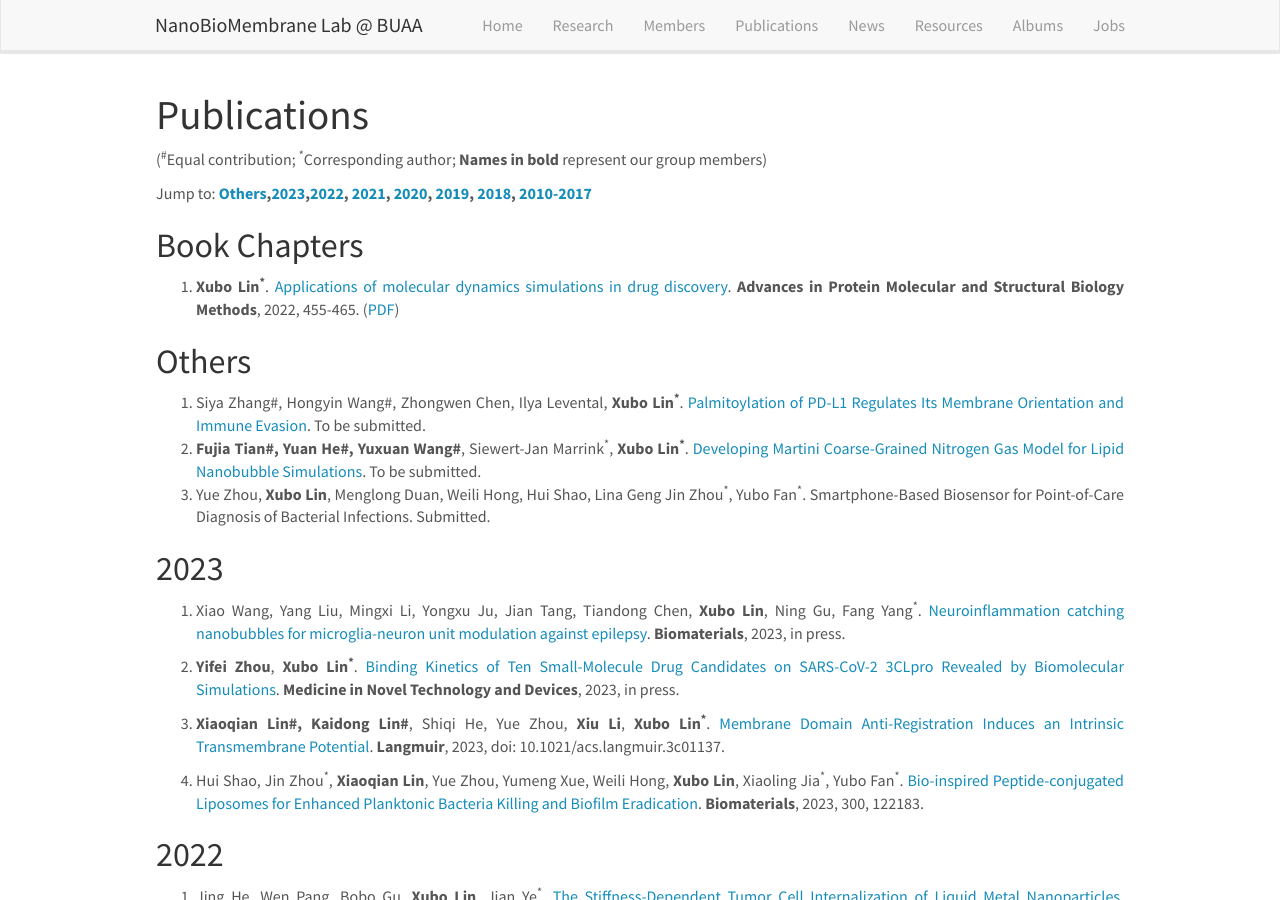
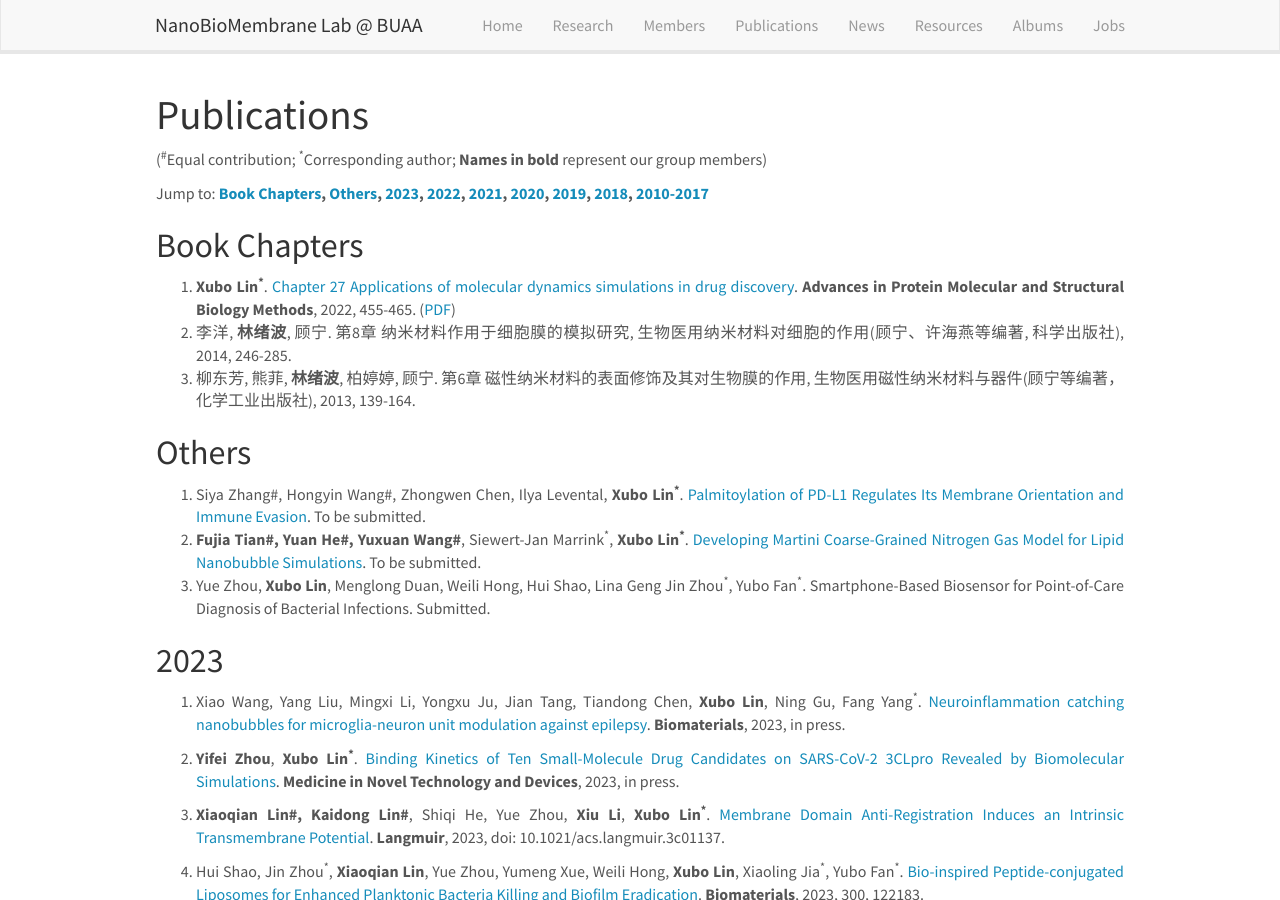
Before and after one commit to linxubo/linxubo.github.io, a Jekyll site: the page built from _pages/publications.md, in a window 1280 px wide and 900 px high. Built offline with Jekyll 4.4.1, drawn with Linux system fonts in a browser that asks for light colours; nearby versions of some CDN libraries; a script that is not in the unit is left out.

Commit message:
Update publications.md

```diff
--- a/_pages/publications.md
+++ b/_pages/publications.md
@@ -9,9 +9,11 @@ permalink: /publications/
 # Publications
 (<sup>#</sup>Equal contribution; <sup>*</sup>Corresponding author; **Names in bold** represent our group members)
 
-Jump to: **[Others](#Others),[2023](#2023),[2022](#2022), [2021](#2021), [2020](#2020), [2019](#2019), [2018](#2018), [2010-2017](#2010-2017)**
+Jump to: **[Book Chapters](#Book Chapters), [Others](#Others), [2023](#2023), [2022](#2022), [2021](#2021), [2020](#2020), [2019](#2019), [2018](#2018), [2010-2017](#2010-2017)**
 ## Book Chapters
-3.	**Xubo Lin<sup>*</sup>**. [Applications of molecular dynamics simulations in drug discovery](https://www.sciencedirect.com/science/article/pii/B9780323902649000271). **Advances in Protein Molecular and Structural Biology Methods**, 2022, 455-465. ([PDF]({{ site.baseurl }}/downloads/Papers/Elsevier-Book2022-Chapter27.pdf))
+1.	**Xubo Lin<sup>*</sup>**. [Chapter 27 Applications of molecular dynamics simulations in drug discovery](https://www.sciencedirect.com/science/article/pii/B9780323902649000271). **Advances in Protein Molecular and Structural Biology Methods**, 2022, 455-465. ([PDF]({{ site.baseurl }}/downloads/Papers/Elsevier-Book2022-Chapter27.pdf))
+2.	李洋, **林绪波**, 顾宁. 第8章 纳米材料作用于细胞膜的模拟研究, 生物医用纳米材料对细胞的作用(顾宁、许海燕等编著, 科学出版社), 2014, 246-285.
+3.	柳东芳, 熊菲, **林绪波**, 柏婷婷, 顾宁. 第6章 磁性纳米材料的表面修饰及其对生物膜的作用, 生物医用磁性纳米材料与器件(顾宁等编著，化学工业出版社), 2013, 139-164.
 
 ## Others
 1. Siya Zhang#, Hongyin Wang#, Zhongwen Chen, Ilya Levental, **Xubo Lin<sup>*</sup>**. [Palmitoylation of PD-L1 Regulates Its Membrane Orientation and Immune Evasion](https://www.biorxiv.org/content/10.1101/2021.10.17.464736.abstract). To be submitted.
```
